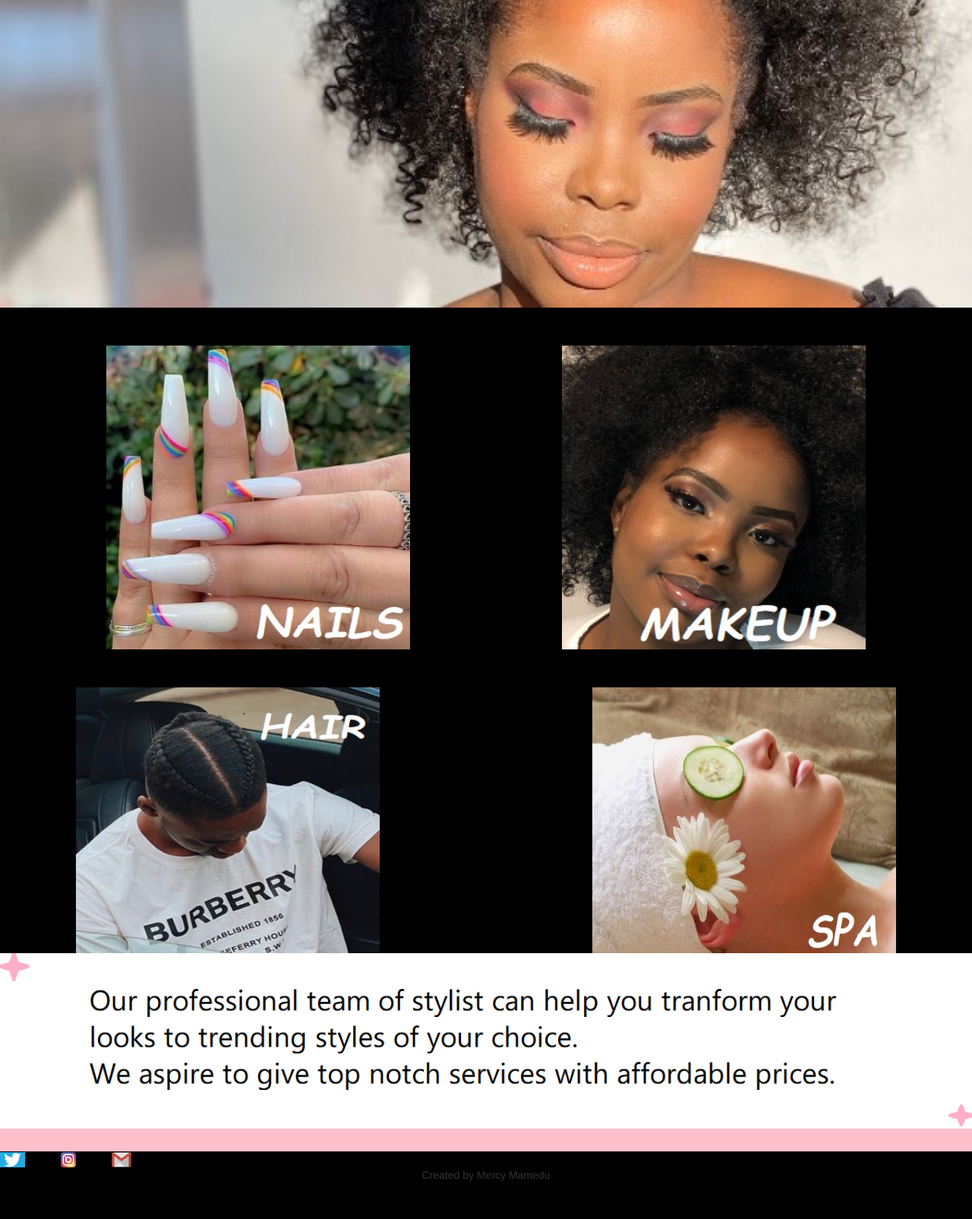
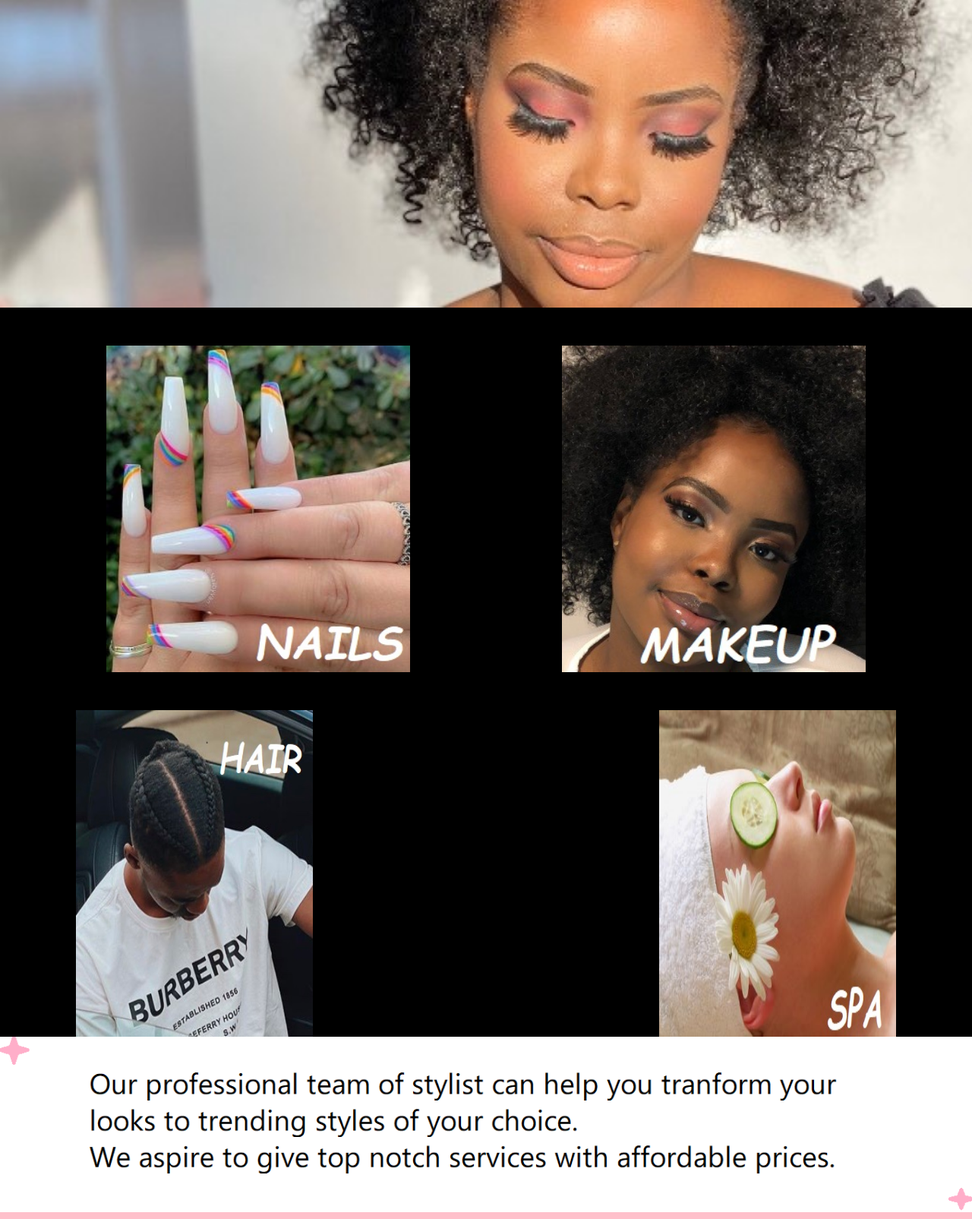
Before and after one commit to mercymam1/beauty, a Django app: page / in a window 1280 px wide. Shown: the part 239-1844 px from the top of the page at 76% size. Before the commit the page ends 1794 px from the top, so only its background shows below. Run offline with Django 3.2, Linux system fonts and the light colour scheme; some libraries are stand-ins or nearby versions.

Commit message:
homepage draft %

```diff
--- a/lounge/templates/lounge/post_list.html
+++ b/lounge/templates/lounge/post_list.html
@@ -10,21 +10,21 @@
 <style type="text/css">
 #largebox1{
 width:100% ;
-height: 450px;
+height: 60%;
 background-color: 000000;
 padding-top: 50px;
 padding-left: 140px;
 padding-right: 140px;
 }
 #box1{
-width: 400px;
-height: 400px;
+width: 40%;
+height: 100%;
 float:left;
 
 }
 #box2{
-width: 400px;
-height: 400px;
+width: 40%;
+height: 100%;
 float: right;
 }
 
@@ -32,8 +32,8 @@ float: right;
 padding-top: 50px;
 padding-left: 100px;
 padding-right: 100px;
-width: 600px;
-height: 400px;
+width: 40%;
+height: 60%;
 float:left;
 background-color: 000000;
 }
@@ -41,8 +41,8 @@ background-color: 000000;
 padding-top: 50px;
 padding-left: 100px;
 padding-right: 100px;
-width: 600px;
-height: 400px;
+width: 40%;
+height: 60%;
 float: right;
 background-color: 000000;
 }
```
